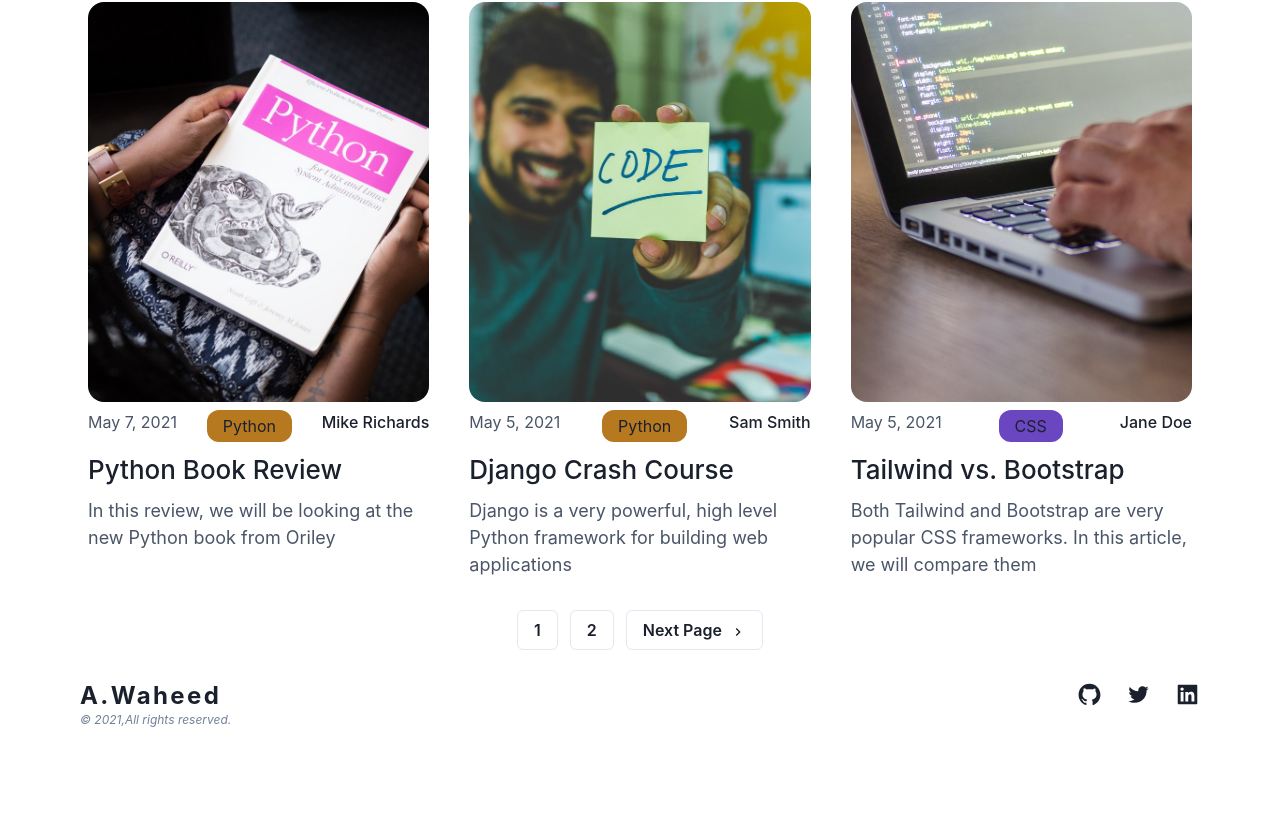
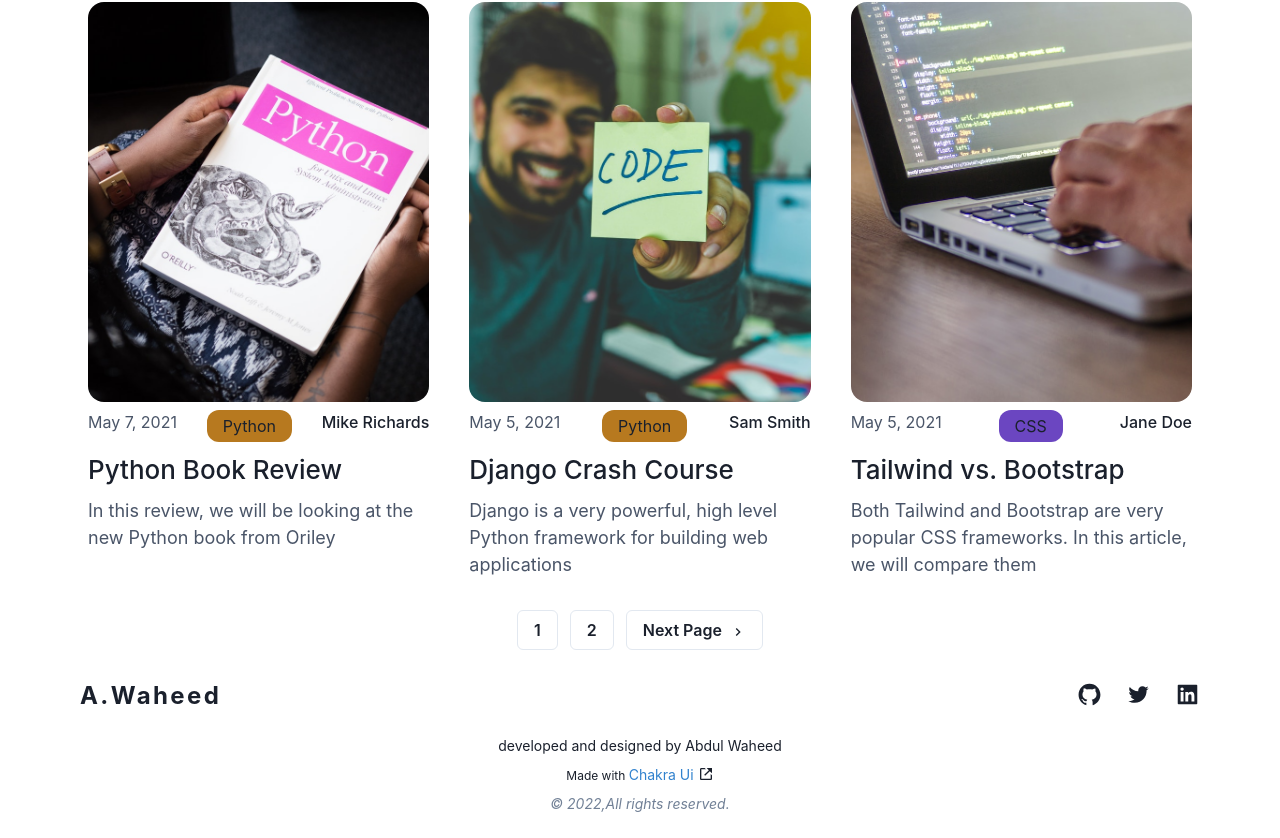
Before and after one commit to waheed-dev/markdown-blog, a Next.js app: page /blog in a window 1280 px wide. Shown: the part 1038-1876 px from the top of the page. Before the commit the page ends 1791 px from the top, so only its background shows below. Built offline with nearby package versions, Linux system fonts and the light colour scheme.

Commit message:
building footer

```diff
--- a/components/Footer.js
+++ b/components/Footer.js
@@ -1,20 +1,34 @@
-import {Box, Flex, Heading, Text} from "@chakra-ui/react";
+import {Box, Flex, Heading, Text,Link} from "@chakra-ui/react";
 import {AiFillGithub, AiFillLinkedin, AiOutlineTwitter} from "react-icons/ai";
+import {BiLinkExternal} from "react-icons/bi";
 
 const Footer = () => {
     return (
+        <Box as={'footer'}>
         <Flex justifyContent={'space-between'} pb={'6'}>
             <Box>
                 <Heading fontSize={'2xl'} letterSpacing={'widest'}>A.Waheed</Heading>
-                <Text fontStyle={'italic'} color={'gray.500'} fontSize={'xs'}>© 2021,All rights reserved.</Text>
+
             </Box>
             <Box display={'flex'} gridGap={'6'}>
                 <AiFillGithub size={'25'}/>
                 <AiOutlineTwitter size={'25'} />
                 <AiFillLinkedin size={'25'}/>
             </Box>
+        </Flex>
+            <Box textAlign={'center'} pb={'6'}>
+                <Text fontSize={'sm'} mb={'2'}>developed and designed by Abdul Waheed</Text>
+                <Box display={'flex'} justifyContent={'center'} gap={'1'} alignItems={'center'} mb={'2'}>
+                <Text fontSize={'xs'}>Made with <Link color={'blue.500'} fontSize={'sm'} href={'https://chakra-ui.com/'} isExternal>
+                    Chakra Ui
+                </Link>
+                </Text>
+                   <BiLinkExternal/>
+                </Box>
+                <Text fontStyle={'italic'} color={'gray.500'} fontSize={'sm'}>© 2022,All rights reserved.</Text>
+            </Box>
 
-        </Flex>
+        </Box>
     )
 }
 
```
Also changed, not shown: components/Media.js (+1 -7 lines), components/PortBlogCard.js (+4 -4 lines).
